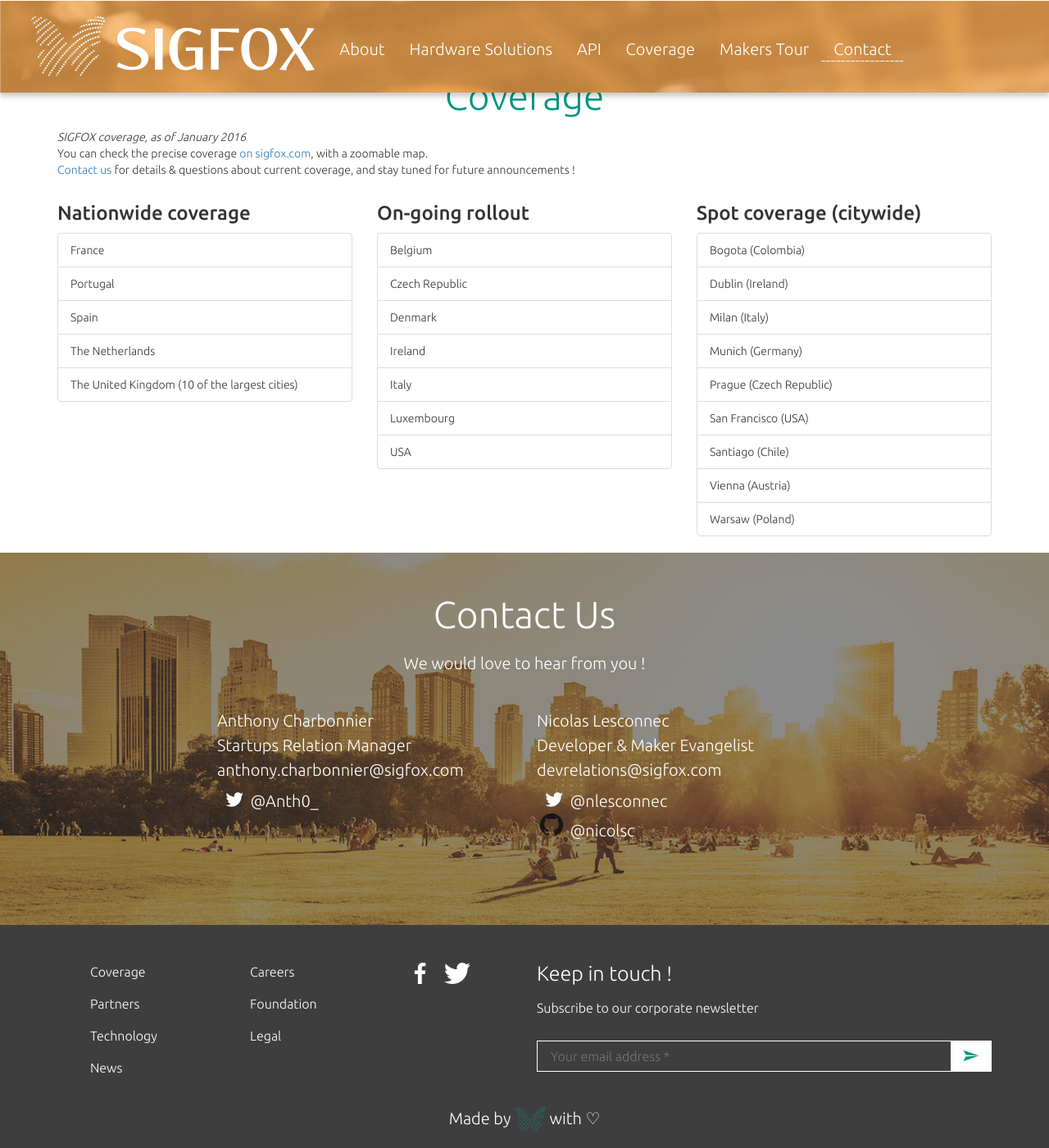
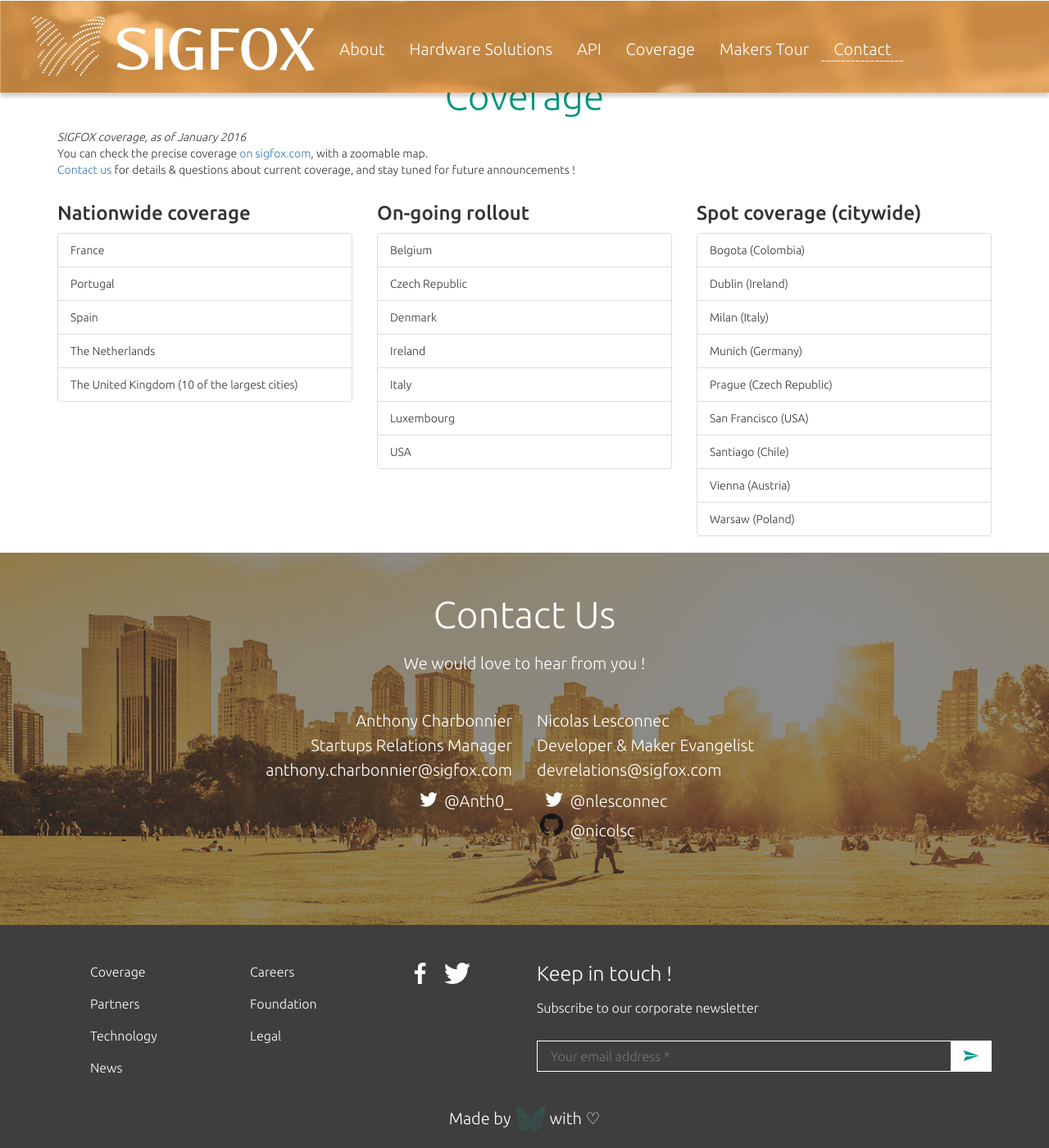
Before and after one commit to sigfox/makers.sigfox.com, a Jekyll site: the page built from index.html, in a window 1280 px wide and 1400 px high, scrolled down 8003 px. Shown: the whole window at 82% size. Built offline with Jekyll 4.4.1, drawn with Linux system fonts in a browser that asks for light colours.

Commit message:
Contact - align names

```diff
--- a/_includes/index/contact.html
+++ b/_includes/index/contact.html
@@ -3,12 +3,12 @@
     <section class="contact" id="contact">
       <h1 class="size15">Contact Us <!--form--></h1>
 
-      <p>We would love to hear from you !</p>
+      <p class="text-center">We would love to hear from you !</p>
       <div class="row contact-details">
         <div class="col-lg-offset-2 col-md-offset-2 col-md-4 col-lg-4 col-sm-6 col-xs-6">
-         <p>
+         <p class="text-right">
           Anthony Charbonnier<br />
-          Startups Relation Manager<br />
+          Startups Relations Manager<br />
           <a href="mailto:anthony.charbonnier@sigfox.com">anthony.charbonnier@sigfox.com</a><br />
           <span class="twittericon"></span>&nbsp;<a href="http://twitter.com/Anth0_/">@Anth0_</a><br />
         </p>
--- a/css/style.scss
+++ b/css/style.scss
@@ -129,7 +129,6 @@
     color:#fff;
   }
   p{
-    text-align: center;
     font-size:20px;
     line-height: 30px;
     margin:1em 0;
@@ -143,9 +142,6 @@
     }
   }
 
-  .contact-details p{
-    text-align: justify;
-  }
 
 
 }
```
